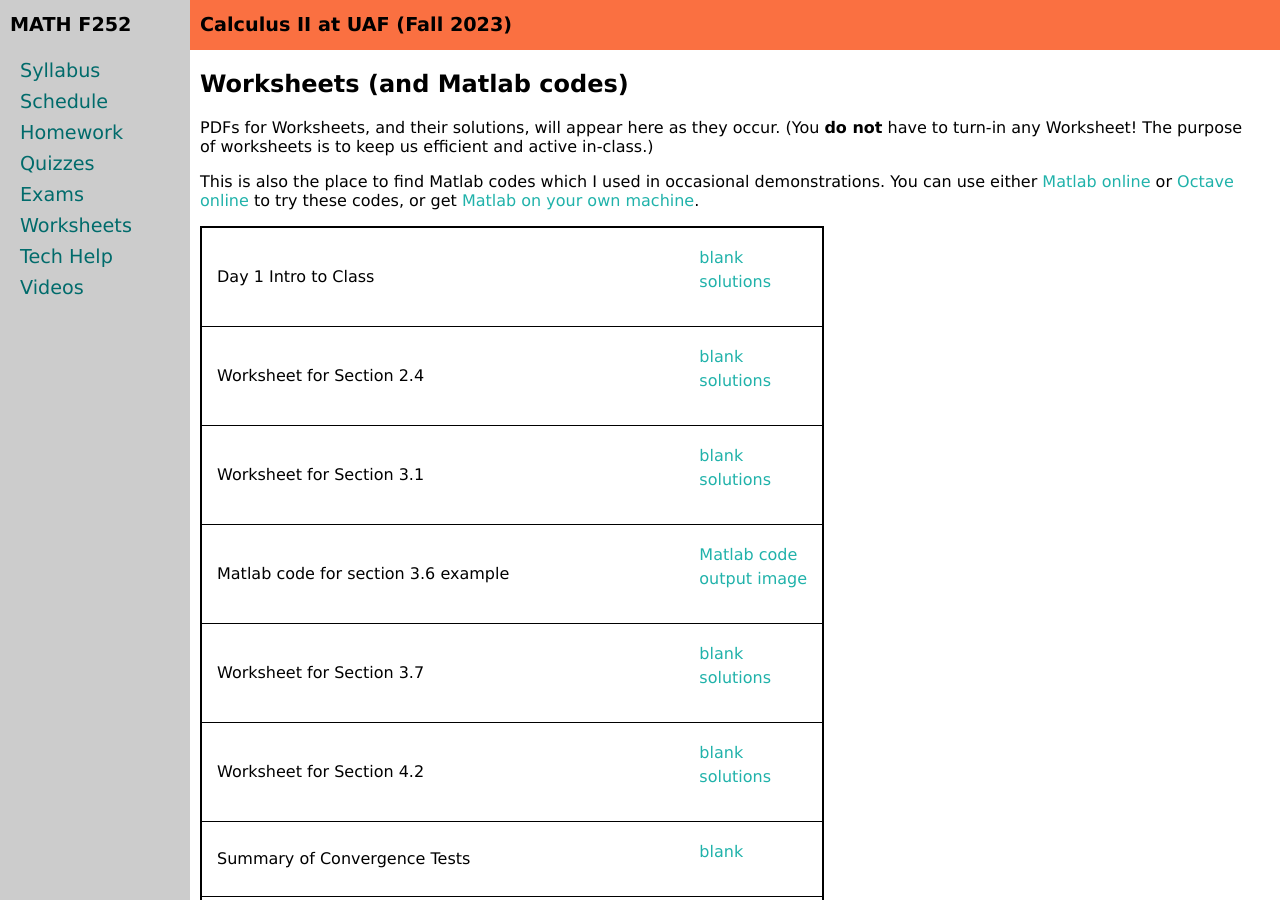
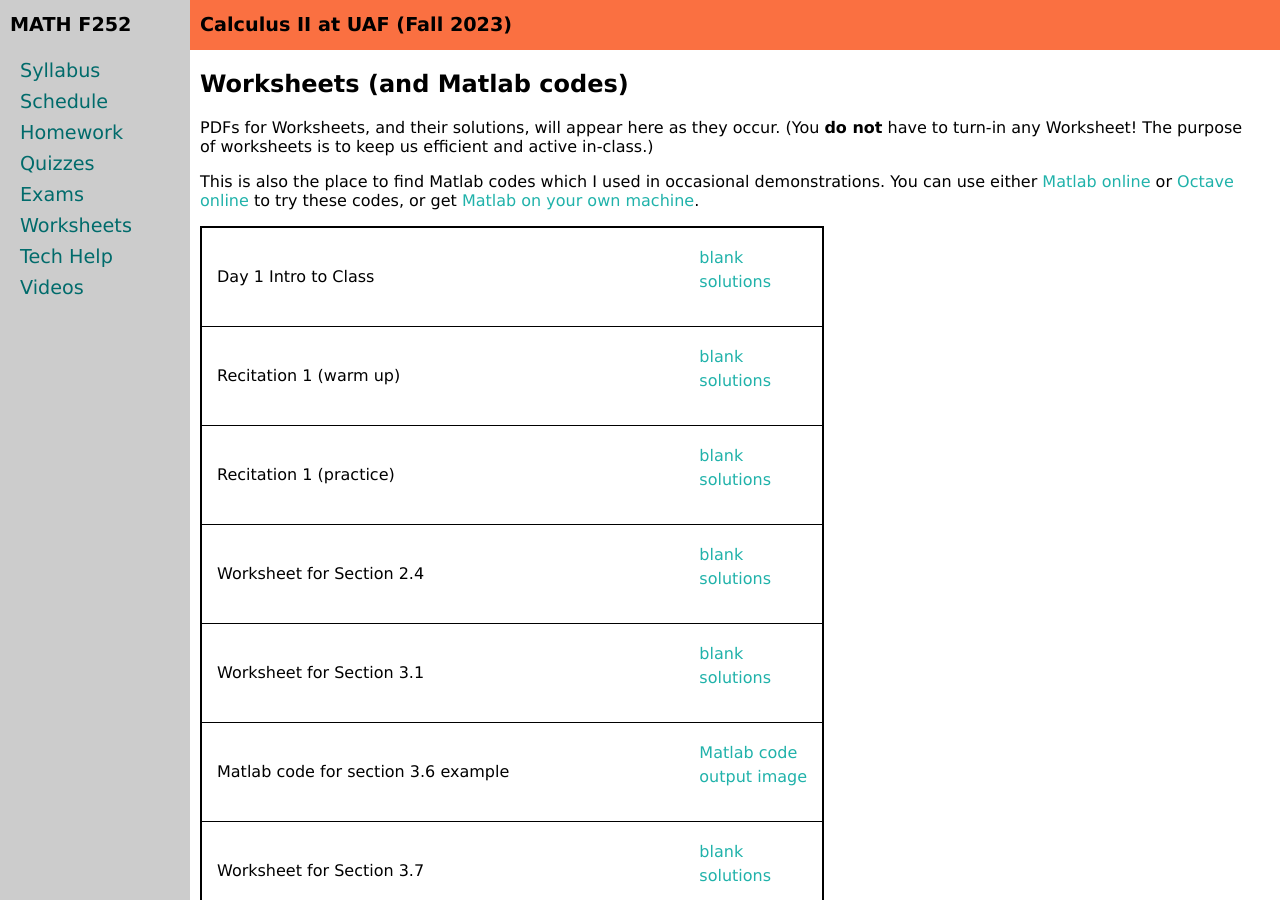
Before and after one commit to uaf-math/calc2, a Jekyll site: the page built from worksheets.md, in a window 1280 px wide and 900 px high. Built offline with Jekyll 4.4.1, drawn with Linux system fonts in a browser that asks for light colours.

Commit message:
Update worksheets.yml

```diff
--- a/_data/worksheets.yml
+++ b/_data/worksheets.yml
@@ -4,6 +4,12 @@ worksheets:
 - name: Day 1 Intro to Class
   blank: Day1-Intro-Review.pdf
   solutions: Day1-Intro-Review-s.pdf
+- name: Recitation 1 (warm up)
+  blank: M252-f23-Recitation-Review.pdf
+  solutions: M252-f23-Recitation-Review-s.pdf
+- name: Recitation 1 (practice)
+  blank: quiz1.pdf
+  solutions: quiz1-s.pdf
 - name: Worksheet for Section 2.4
   blank: 2p4.pdf
   solutions: 2p4solns.pdf
```
